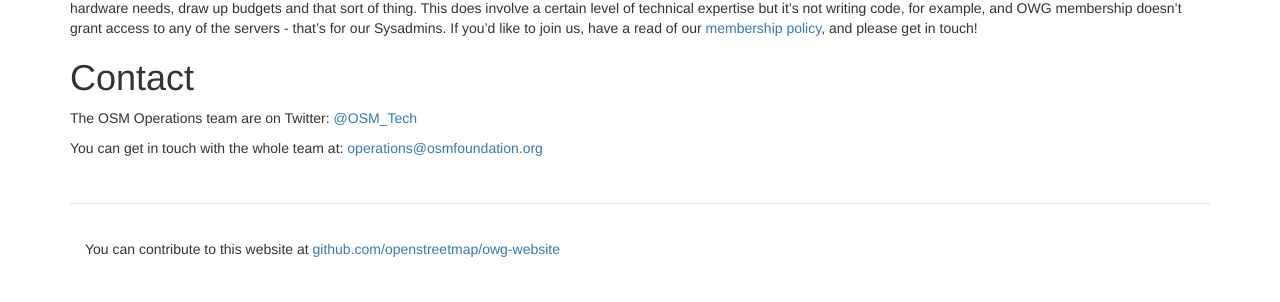
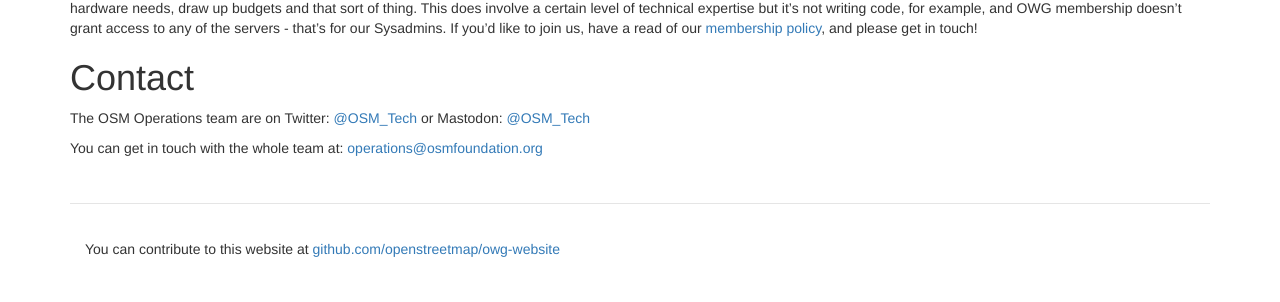
Before and after one commit to openstreetmap/owg-website, a Jekyll site: the page built from index.md, in a window 1280 px wide. Shown: the part 1192-1494 px from the top of the page. Built offline with Jekyll 4.4.1, drawn with Linux system fonts in a browser that asks for light colours.

Commit message:
Add Mastodon with ref=me used for Mastodon verification

```diff
--- a/index.md
+++ b/index.md
@@ -61,6 +61,6 @@
 
 # Contact
 
-The OSM Operations team are on Twitter: [@OSM_Tech](https://twitter.com/osm_tech)
+The OSM Operations team are on Twitter: [@OSM_Tech](https://twitter.com/osm_tech) or Mastodon: <a href="https://en.osm.town/@osm_tech" rel="me">@OSM_Tech</a>
 
 You can get in touch with the whole team at: [operations@osmfoundation.org](mailto:operations@osmfoundation.org)
```
